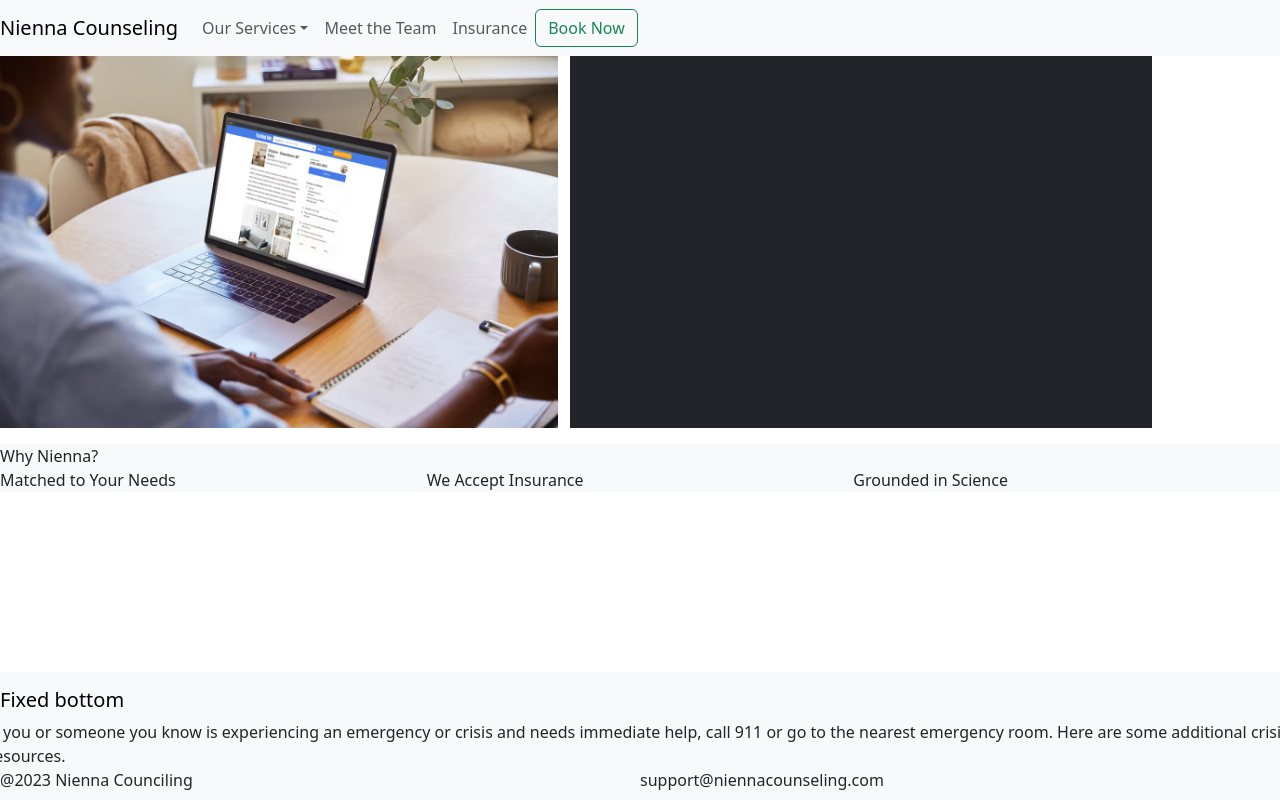
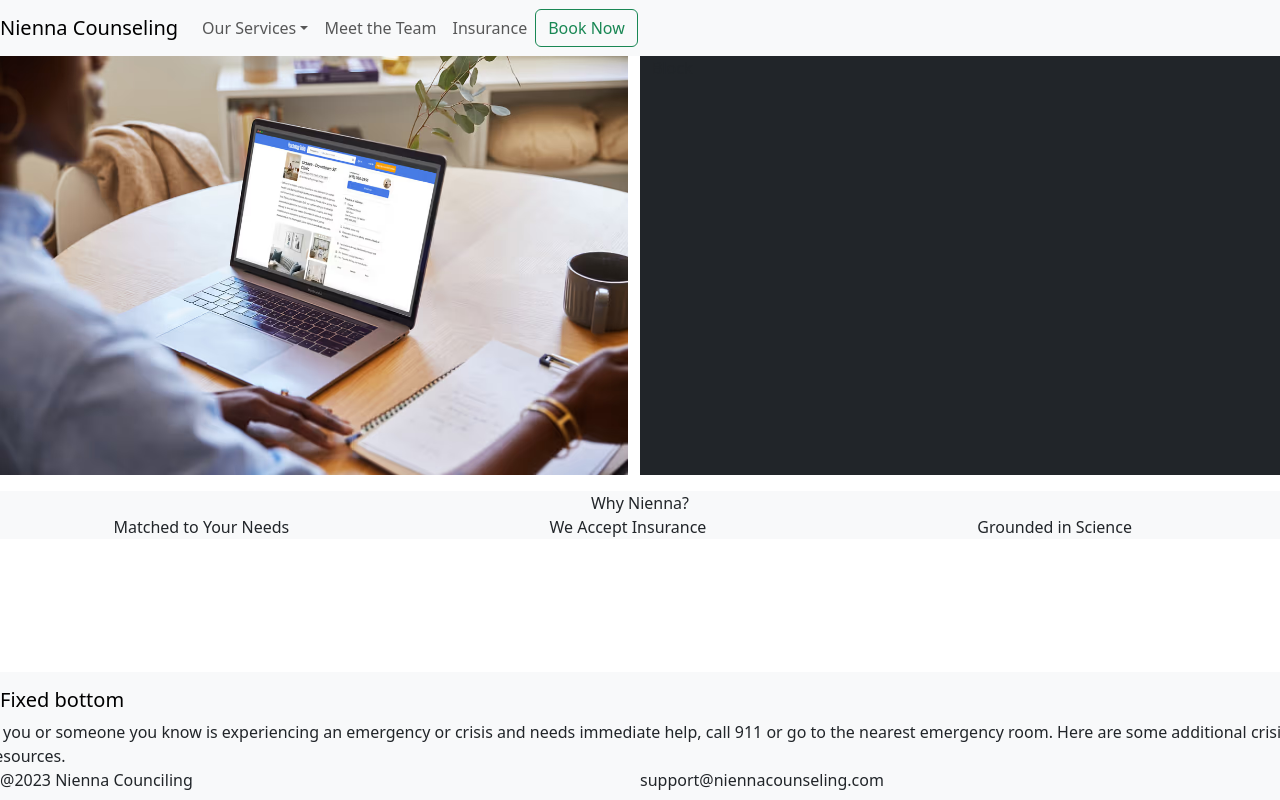
Before and after one commit to OldSociety/nienna-front, a React (Create React App) app: page / in a window 1280 px wide. Built offline with nearby package versions, Linux system fonts and the light colour scheme.

Commit message:
Text align and container-fluid

```diff
--- a/src/Components/HeroModule.tsx
+++ b/src/Components/HeroModule.tsx
@@ -2,13 +2,15 @@ import React from 'react'
 
 function HeroModule() {
   return (
-    <div className='heroModule bg-light'>
-      <div className="row">
-        <div className="Why">Why Nienna?</div>
+    <div className="container-fluid">
+      <div className="heroModule font-weight-bold bg-light text-center">
         <div className="row">
-          <div className="col-4">Matched to Your Needs</div>
-          <div className="col-4">We Accept Insurance</div>
-          <div className="col-4">Grounded in Science</div>
+          <div className="Why">Why Nienna?</div>
+          <div className="row">
+            <div className="col-4">Matched to Your Needs</div>
+            <div className="col-4">We Accept Insurance</div>
+            <div className="col-4">Grounded in Science</div>
+          </div>
         </div>
       </div>
     </div>
--- a/src/Components/HeroModule2.tsx
+++ b/src/Components/HeroModule2.tsx
@@ -3,7 +3,7 @@ import React from 'react'
 function HeroModule2() {
   return (
     <div className="">
-      <div className="container">
+      <div className="container-fluid">
         <div className="row">
           <div className="col-6 welcome-img">
             <img
--- a/src/index.scss
+++ b/src/index.scss
@@ -10,7 +10,7 @@ img {
     width: 100%;
 }
 
-.container {
+.container-fluid {
     margin: 0%;
     padding: 0%;
 }
```
